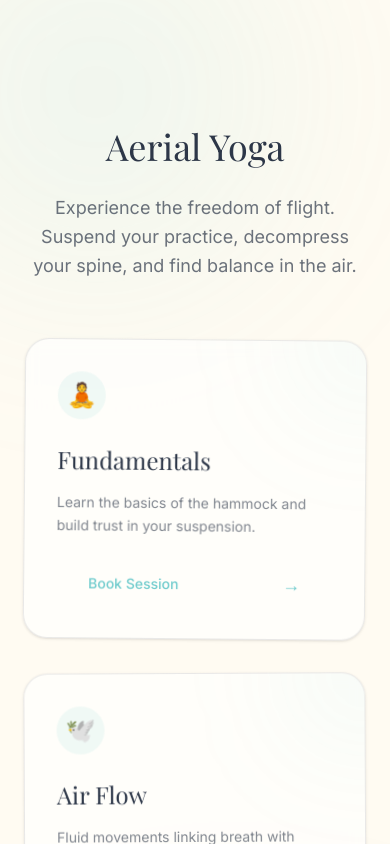
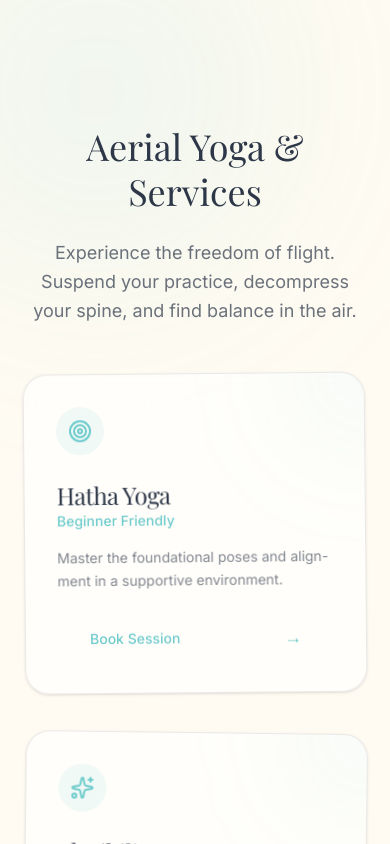
Before and after one commit to yogaatinfinity-sys/astral-satellite, a Next.js app: page / in a window 390 px wide. Shown: the part 5100-5944 px from the top of the page. Built offline with nearby package versions, Linux system fonts and the light colour scheme; no server answers; a web font is replaced by a local one.

Commit message:
Final production polish and responsive fixes

```diff
--- a/src/components/services-section.tsx
+++ b/src/components/services-section.tsx
@@ -2,51 +2,34 @@
 "use client"
 
 import { motion } from "framer-motion"
-import { LucideIcon, Wind, Heart, Zap, Sparkles, Droplets, Target } from "lucide-react"
+import { LucideIcon, Sun, Wind, Moon, Heart } from "lucide-react"
 
 interface ServiceProps {
     title: string
-    subtitle: string
     description: string
     icon: LucideIcon
 }
 
 const services: ServiceProps[] = [
     {
-        title: "Hatha Yoga",
-        subtitle: "Beginner Friendly",
-        description: "Master the foundational poses and alignment in a supportive environment.",
-        icon: Target,
+        title: "Vinyasa Flow",
+        description: "Dynamic sequences that synchronize breath with movement to build heat and endurance.",
+        icon: Sun, // Example icon
     },
     {
-        title: "Flexibility Training",
-        subtitle: "Deep Stretch & Mobility",
-        description: "Enhance your range of motion and release muscle tension through targeted stretching.",
-        icon: Sparkles,
-    },
-    {
-        title: "Pranayama",
-        subtitle: "Breathing & Mind Control",
-        description: "Unlock the power of your breath to reduce stress and improve mental clarity.",
+        title: "Hatha Yoga",
+        description: "Gentle, slower-paced classes focusing on alignment and holding poses to build strength.",
         icon: Wind,
     },
     {
-        title: "Strength Yoga",
-        subtitle: "Yoga with Dumbbells",
-        description: "Combine traditional asanas with resistance training to build lean muscle and functional strength.",
-        icon: Zap,
+        title: "Restorative",
+        description: "Deep relaxation through supported poses, allowing the body to release tension and stress.",
+        icon: Moon,
     },
     {
-        title: "Women Wellness Yoga",
-        subtitle: "Specialized Programs",
-        description: "Customized yoga practices designed to support women through all stages of life.",
-        icon: Heart,
-    },
-    {
-        title: "Advanced Yoga",
-        subtitle: "Master Challenging Poses",
-        description: "Take your practice to the next level with advanced inversions, arm balances, and transitions.",
-        icon: Droplets,
+        title: "Prenatal",
+        description: "Safe and nurturing practices designed to support expectant mothers through all trimesters.",
+        icon: Heart
     }
 ]
 
@@ -89,7 +72,6 @@ export function ServicesSection() {
                                 <service.icon size={28} />
                             </div>
                             <h3 className="text-xl md:text-2xl font-serif text-charcoal tracking-tight">{service.title}</h3>
-                            <p className="text-brand-primary font-medium text-sm mb-4">{service.subtitle}</p>
                             <p className="text-charcoal/70 text-sm md:text-base leading-relaxed flex-grow">{service.description}</p>
                             <button
                                 className="mt-8 text-left text-sm font-semibold text-charcoal group-hover:text-brand-primary transition-colors flex items-center gap-2"
--- a/src/components/zen-gravity-section.tsx
+++ b/src/components/zen-gravity-section.tsx
@@ -4,6 +4,53 @@
 import { useState, useRef, useEffect } from "react"
 import { motion, useScroll, useTransform, useSpring } from "framer-motion"
 import { Button } from "@/components/ui/button"
+import { Wind, Heart, Zap, Sparkles, Droplets, Target, LucideIcon } from "lucide-react"
+
+interface ServiceProps {
+    title: string
+    subtitle: string
+    description: string
+    icon: LucideIcon
+}
+
+const services: ServiceProps[] = [
+    {
+        title: "Hatha Yoga",
+        subtitle: "Beginner Friendly",
+        description: "Master the foundational poses and alignment in a supportive environment.",
+        icon: Target,
+    },
+    {
+        title: "Flexibility Training",
+        subtitle: "Deep Stretch & Mobility",
+        description: "Enhance your range of motion and release muscle tension through targeted stretching.",
+        icon: Sparkles,
+    },
+    {
+        title: "Pranayama",
+        subtitle: "Breathing & Mind Control",
+        description: "Unlock the power of your breath to reduce stress and improve mental clarity.",
+        icon: Wind,
+    },
+    {
+        title: "Strength Yoga",
+        subtitle: "Yoga with Dumbbells",
+        description: "Combine traditional asanas with resistance training to build lean muscle and functional strength.",
+        icon: Zap,
+    },
+    {
+        title: "Women Wellness Yoga",
+        subtitle: "Specialized Programs",
+        description: "Customized yoga practices designed to support women through all stages of life.",
+        icon: Heart,
+    },
+    {
+        title: "Advanced Yoga",
+        subtitle: "Master Challenging Poses",
+        description: "Take your practice to the next level with advanced inversions, arm balances, and transitions.",
+        icon: Droplets,
+    }
+]
 
 export function ZenGravitySection() {
     const containerRef = useRef<HTMLElement>(null)
@@ -46,7 +93,7 @@ export function ZenGravitySection() {
                     className="text-center max-w-3xl mb-16"
                 >
                     <h2 className="text-4xl md:text-6xl font-serif mb-6 leading-tight">
-                        Aerial Yoga
+                        Aerial Yoga & Services
                     </h2>
                     <p className="text-charcoal/70 text-lg md:text-xl leading-relaxed">
                         Experience the freedom of flight. Suspend your practice, decompress your spine, and find balance in the air.
@@ -54,43 +101,38 @@ export function ZenGravitySection() {
                 </motion.div>
 
                 <div className="grid grid-cols-1 md:grid-cols-2 lg:grid-cols-3 gap-8 w-full max-w-6xl">
-                    {[1, 2, 3].map((item) => (
+                    {services.map((service, index) => (
                         <motion.div
-                            key={item}
+                            key={index}
                             animate={{
                                 y: [0, -20, 0],
                                 rotate: [0, 1, -1, 0],
                                 transition: {
-                                    duration: 4 + item, // Staggered float duration
+                                    duration: 4 + (index % 3), // Staggered float duration
                                     repeat: Infinity,
                                     ease: "easeInOut",
-                                    delay: item * 0.5,
+                                    delay: index * 0.2,
                                 },
                             }}
                             whileHover={{ scale: 1.05 }}
-                            className="bg-white/60 backdrop-blur-sm border border-charcoal/10 p-8 rounded-3xl relative overflow-hidden group shadow-sm hover:shadow-md transition-all"
+                            className="bg-white/60 backdrop-blur-sm border border-charcoal/10 p-8 rounded-3xl relative overflow-hidden group shadow-sm hover:shadow-md transition-all flex flex-col h-full"
                         >
                             <div className="absolute top-0 right-0 w-32 h-32 bg-brand-primary/10 rounded-full blur-3xl -mr-16 -mt-16 group-hover:bg-brand-primary/20 transition-colors duration-500" />
 
-                            <div className="relative z-10">
-                                <div className="h-12 w-12 rounded-full bg-brand-primary/10 text-brand-primary mb-6 flex items-center justify-center text-2xl">
-                                    {item === 1 ? "🧘" : item === 2 ? "🕊️" : "✨"}
+                            <div className="relative z-10 flex flex-col h-full">
+                                <div className="h-12 w-12 rounded-full bg-brand-primary/10 text-brand-primary mb-6 flex items-center justify-center">
+                                    <service.icon size={24} />
                                 </div>
-                                <h3 className="text-2xl font-serif mb-4 text-charcoal">
-                                    {item === 1 ? "Fundamentals" : item === 2 ? "Air Flow" : "Restorative Air"}
-                                </h3>
-                                <p className="text-sm text-charcoal/60 leading-relaxed mb-6">
-                                    {item === 1
-                                        ? "Learn the basics of the hammock and build trust in your suspension."
-                                        : item === 2
-                                            ? "Fluid movements linking breath with aerial transitions."
-                                            : "Deep relaxation floating in the cocoon of the silk."}
+                                <h3 className="text-2xl font-serif text-charcoal tracking-tight">{service.title}</h3>
+                                <p className="text-brand-primary font-medium text-sm mb-4">{service.subtitle}</p>
+                                <p className="text-sm text-charcoal/60 leading-relaxed mb-6 flex-grow">
+                                    {service.description}
                                 </p>
                                 <Button
                                     variant="ghost"
-                                    className="text-[#6fcbcc] hover:text-charcoal hover:bg-[#6fcbcc]/10 w-full justify-between group-hover:pl-4 transition-all"
+                                    className="text-[#6fcbcc] hover:text-charcoal hover:bg-[#6fcbcc]/10 w-full justify-between group-hover:pl-4 transition-all mt-auto"
                                     onClick={() => {
-                                        const message = encodeURIComponent("Namaste! I just saw your website and I would like to book a Yoga session. Please let me know the available slots.");
+                                        const message = encodeURIComponent(`Namaste! I just saw your website and I would like to book a session for ${service.title}. Please let me know the available slots.`);
                                         window.open(`https://wa.me/919840941300?text=${message}`, "_blank")
                                     }}
                                 >
```
